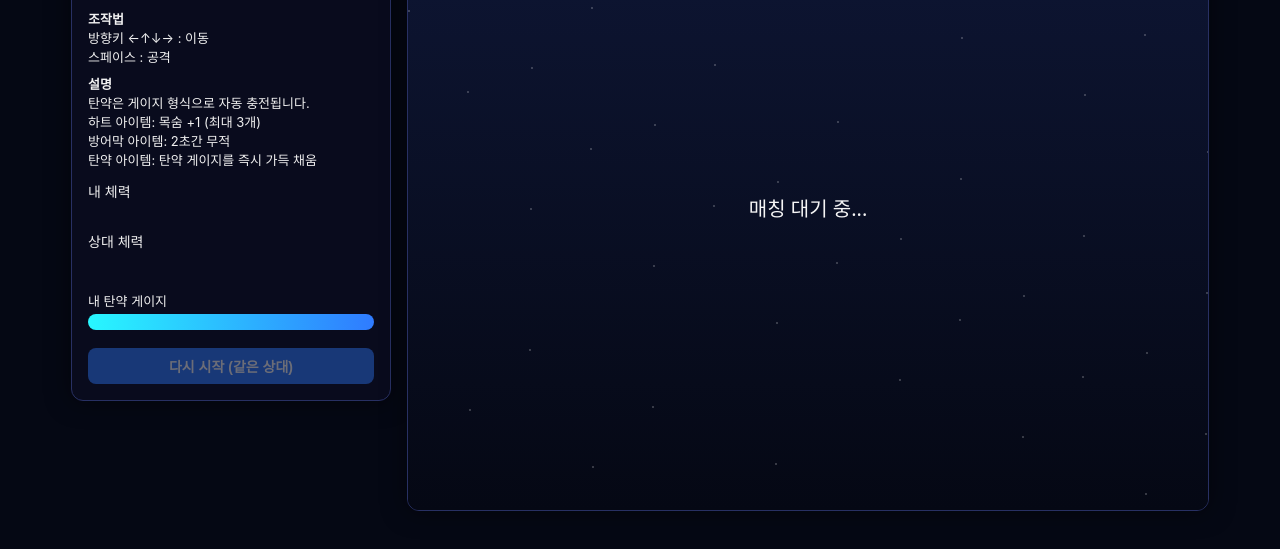
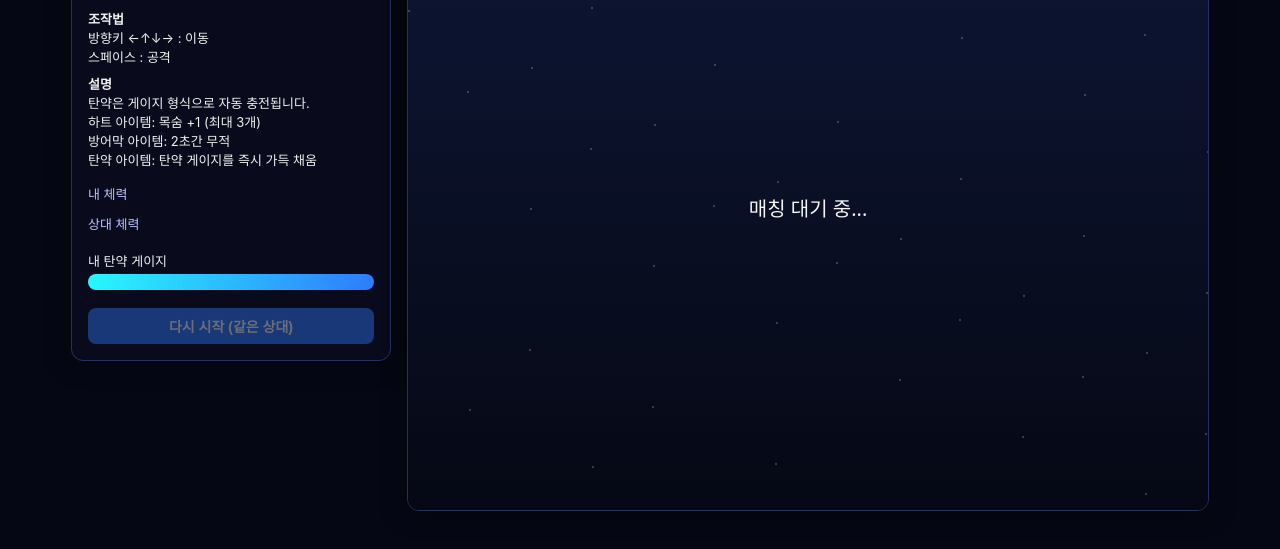
Before and after one commit to kominho1205/space-fighter-game, a website: page public/index.html in a window 1280 px wide. Shown: the part 107-656 px from the top of the page. Drawn offline with nearby package versions, Linux system fonts and the light colour scheme; no server answers.

Commit message:
Update style.css

```diff
--- a/public/style.css
+++ b/public/style.css
@@ -56,16 +56,30 @@ body {
   font-size: 14px;
 }
 
+/* ★ 새로 추가: 한 줄(라벨 + 하트)을 가로로 배치 */
+.heartsRow {
+  display: flex;
+  align-items: center;
+  gap: 8px;
+}
+
+/* ★ 새로 추가: "내 체력" / "상대 체력" 라벨 */
+.heartsLabel {
+  width: 72px;                /* 라벨 폭 고정 */
+  font-size: 13px;
+  color: #b8c1ff;             /* 살짝 밝은 파란색 계열 */
+}
+
 .hearts {
   min-height: 24px;
 }
 
-/* 체력 하트: 원래 형태 유지 + 하트 사이 간격 증가 */
+/* 체력 하트 (이전 버전 유지, 간격만 충분히 띄운 상태면 OK) */
 .heart {
   display: inline-block;
   width: 18px;
   height: 18px;
-  margin-right: 14px; /* 하트 사이 간격 더 띄우기 */
+  margin-right: 14px; /* 겹치지 않을 정도로 넉넉하게 */
   background: #ff4b69;
   position: relative;
   transform: rotate(-45deg);
@@ -81,7 +95,6 @@ body {
   border-radius: 50%;
 }
 
-/* 원래 쓰던 위치 값으로 복원 (형태 유지) */
 .heart::before {
   top: -9px;
   left: 0;
```
